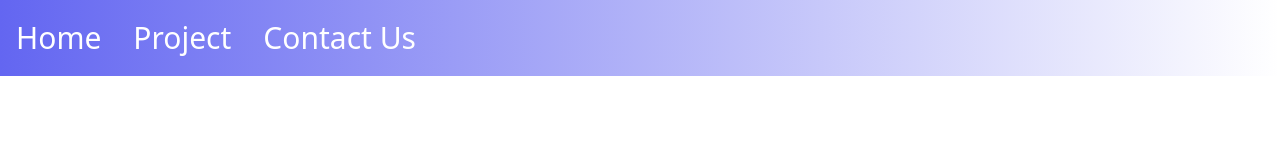
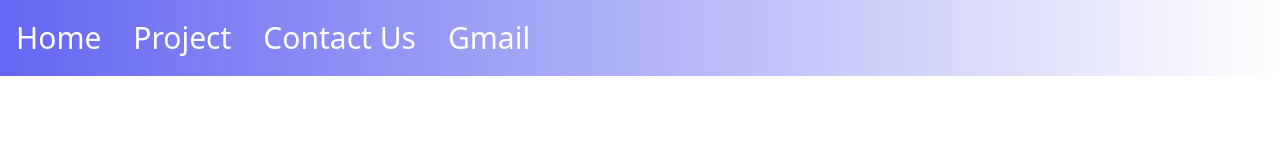
Before and after one commit to sudhanshupatel02/Tailwind, a website built with Vite: page index.html in a window 1280 px wide. Built offline with nearby package versions, Linux system fonts and the light colour scheme.

Commit message:
Tailwind 1 change

```diff
--- a/index.html
+++ b/index.html
@@ -14,6 +14,7 @@
             <li class="mx-4 text-white text-3xl">Home</li>
             <li class="mx-4 text-white text-3xl">Project</li>
             <li class="mx-4 text-white text-3xl">Contact Us</li>
+            <li class="mx-4 text-white text-3xl">Gmail</li>
         </ul>
     </nav>
 </body>
```
